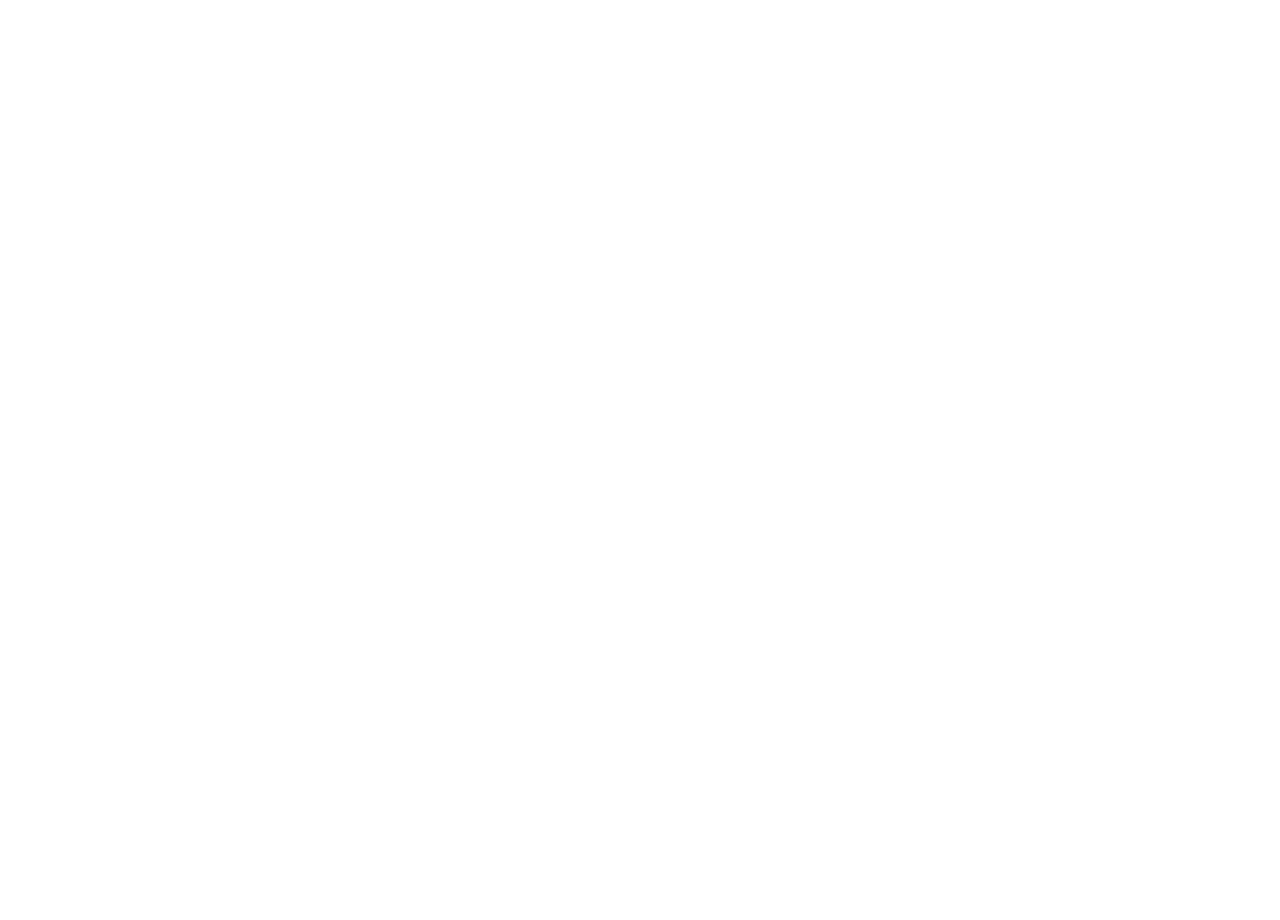
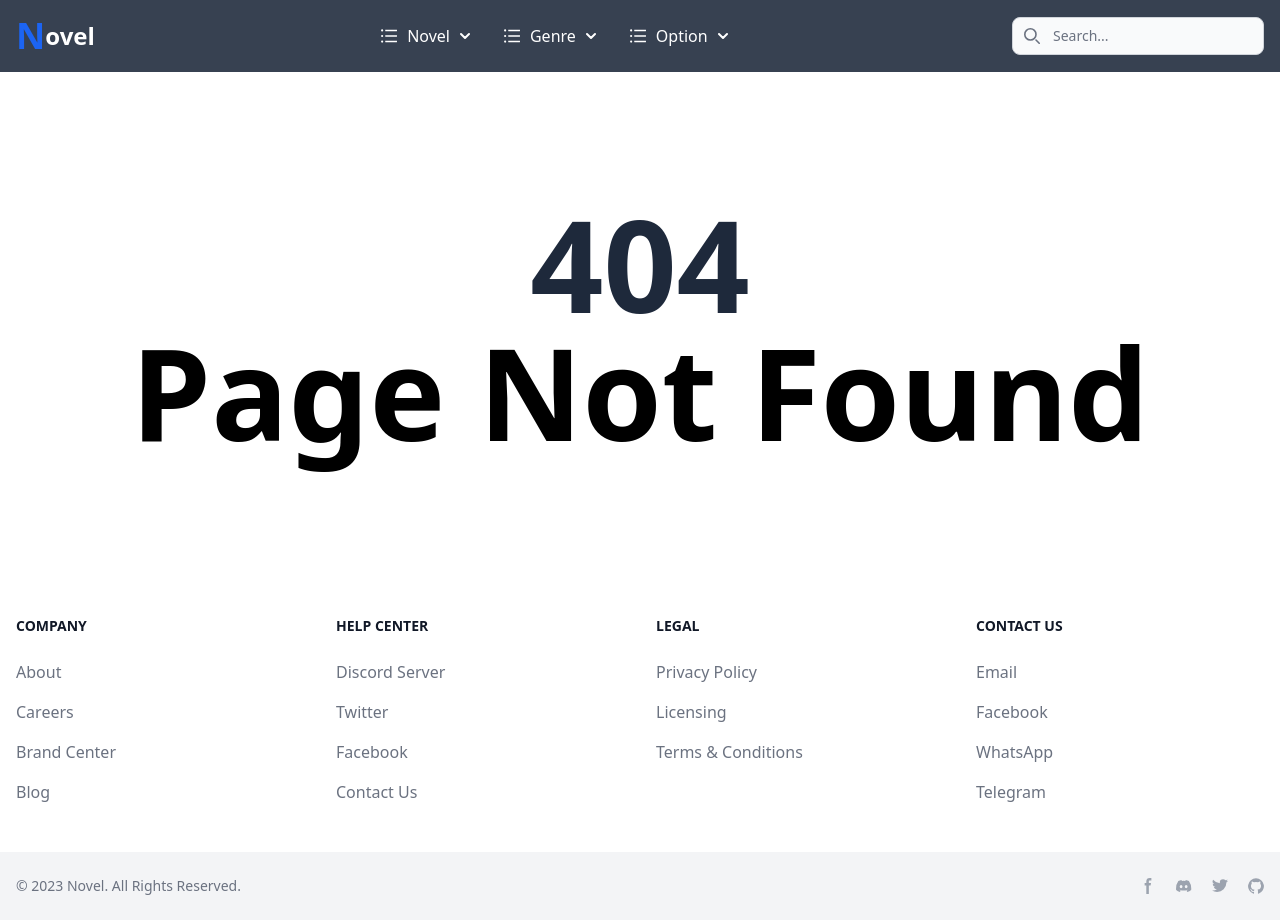
Before and after one commit to mrmezan06/Novel---Flowbite, a React (Create React App) app in the folder client/: page /novel/1 in a window 1280 px wide. Before the commit the page ends 800 px from the top, so only its background shows below. Built offline with nearby package versions, Linux system fonts and the light colour scheme.

Commit message:
Add Not Found Page

```diff
--- a/client/src/App.js
+++ b/client/src/App.js
@@ -7,6 +7,7 @@ import AddChapter from './page/AddChapter';
 import Login from './page/Login';
 import Register from './page/Register';
 import Novel from './page/Novel';
+import NotFound from './page/NotFound';
 
 function App() {
   return (
@@ -20,6 +21,8 @@ function App() {
           <Route path="/add/chapter" element={<AddChapter />} />
           <Route path="/admin/login" element={<Login />} />
           <Route path="/admin/register" element={<Register />} />
+          {/* Not Found Page */}
+          <Route path="*" element={<NotFound />} />
         </Route>
       </Routes>
     </>
--- /dev/null
+++ b/client/src/page/NotFound.jsx
@@ -0,0 +1,18 @@
+import React from 'react';
+
+const NotFound = () => {
+  return (
+    <>
+      <div className="flex justify-center flex-col items-center mt-[8rem] mb-[8rem] px-10">
+        <h1 className="text-3xl font-extrabold text-slate-800 xl:text-9xl lg:text-7xl md:text-7xl sm:text-5xl">
+          404
+        </h1>
+        <h2 className="text-3xl font-extrabold xl:text-9xl lg:text-7xl md:text-6xl sm:text-5xl">
+          Page Not Found
+        </h2>
+      </div>
+    </>
+  );
+};
+
+export default NotFound;
```
